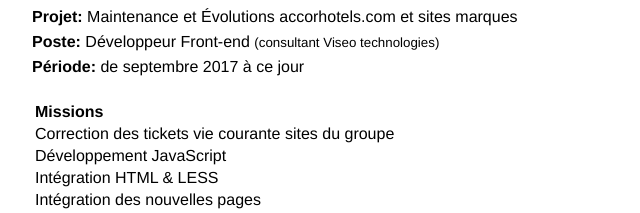
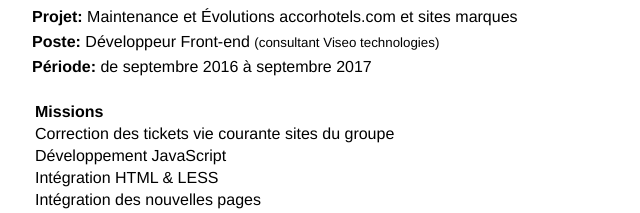
Before and after one commit to estebanMex/estebanmex.github.io, a plain HTML site: page index.html in a window 1280 px wide. Shown: the part 544-757 px from the top of the page, 96-736 px from the left. Drawn offline with Linux system fonts and the light colour scheme.

Commit message:
Update index.html

```diff
--- a/index.html
+++ b/index.html
@@ -157,7 +157,7 @@ document.write('<a h'+'ref'+'="ma'+'ilto'+':'+e+'" clas'+'s="em' + 'ail">'+e+'<\
 <dt><strong>Accorhotels.com</strong></dt>
 <dd><p><strong>Projet:</strong> Maintenance et Évolutions accorhotels.com et sites marques</p>
 <p><strong>Poste:</strong> Développeur Front-end <small>(consultant Viseo technologies)</small></p>
-<p><strong>Période:</strong> de septembre 2017 à ce jour</p>
+<p><strong>Période:</strong> de septembre 2016 à septembre 2017</p>
 <table>
 <tbody>
 <tr class="odd">
```
